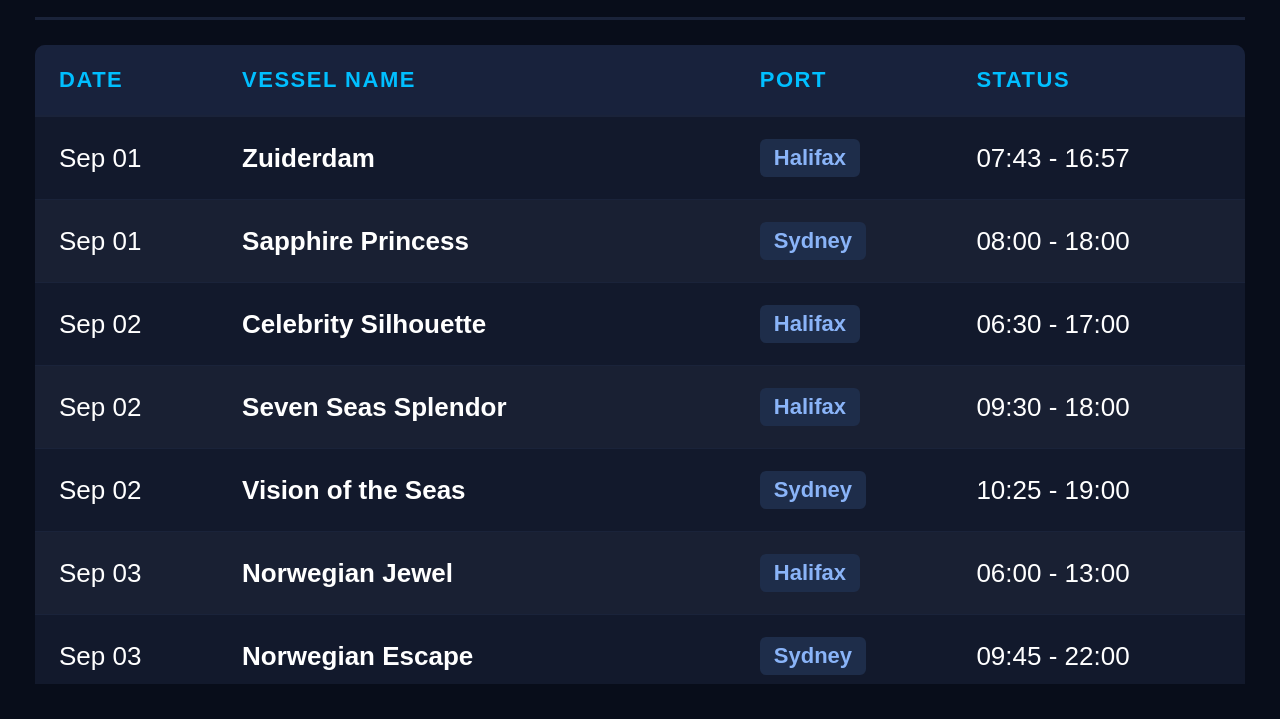
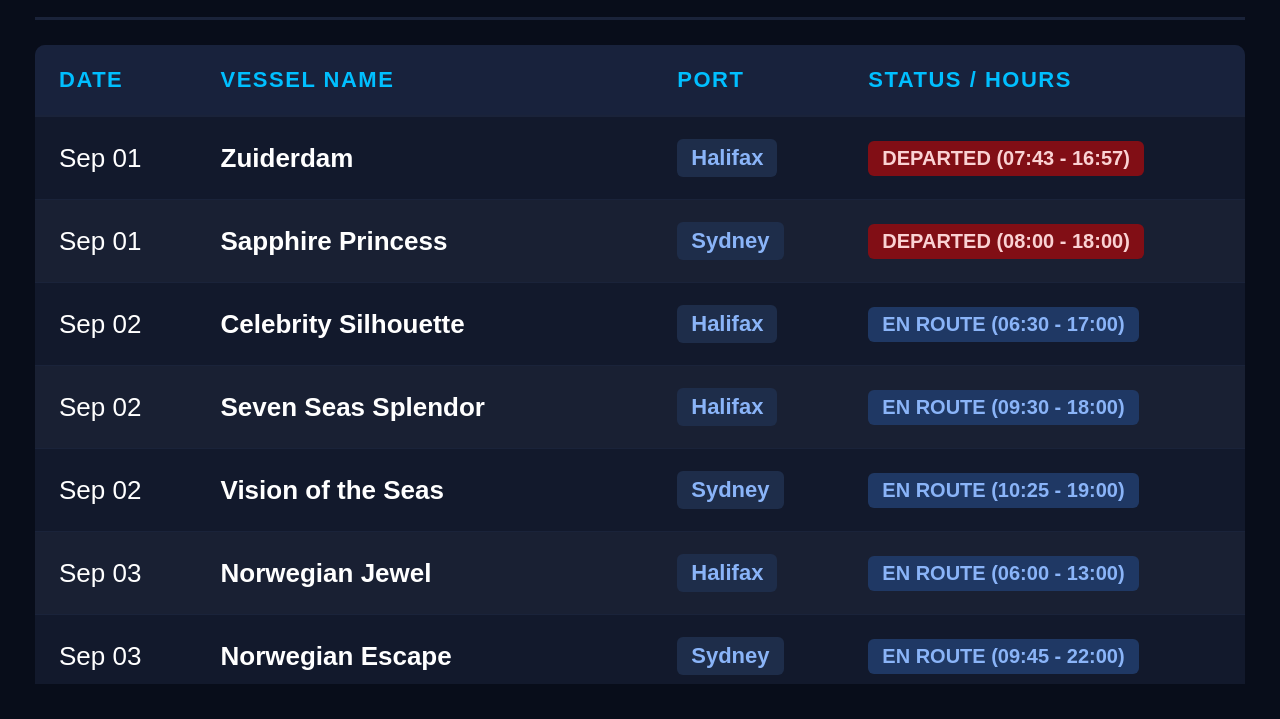
Before and after one commit to mainline123/halifax-sydney-cruise, a plain HTML site: page index.html in a window 1280 px wide. Shown: the part 81-800 px from the top of the page. Drawn offline with Linux system fonts and the light colour scheme.

Commit message:
Implement dynamic status badges for schedule
Added dynamic status badges for cruise arrivals based on time and status.

```diff
--- a/index.html
+++ b/index.html
@@ -81,18 +81,29 @@
       background: #1e2d4a;
       color: #8ab4f8;
     }
+    /* Status Badges */
+    .status-badge {
+      display: inline-block;
+      padding: 6px 14px;
+      border-radius: 6px;
+      font-size: 20px;
+      font-weight: bold;
+      text-transform: uppercase;
+    }
+    .status-inport { background: #137333; color: #ceead6; }
+    .status-enroute { background: #1f3864; color: #8ab4f8; }
+    .status-departed { background: #810e15; color: #fad2d3; }
+    .status-time { background: #202124; color: #bdc1c6; }
   </style>
 </head>
 <body>
 
   <div class="screen">
-    <!-- Header with Title and Live Date/Time -->
     <div class="header">
       <h1>Nova Scotia Cruise Arrivals</h1>
       <div id="live-datetime" class="datetime">Loading...</div>
     </div>
 
-    <!-- Main Schedule Table (Takes up the rest of the screen) -->
     <div class="table-container">
       <table>
         <thead>
@@ -100,7 +111,7 @@
             <th>Date</th>
             <th>Vessel Name</th>
             <th>Port</th>
-            <th>Status</th>
+            <th>Status / Hours</th>
           </tr>
         </thead>
         <tbody id="schedule-body">
@@ -111,7 +122,6 @@
   </div>
 
   <script>
-    // Live Clock Function
     function updateClock() {
       const now = new Date();
       const optionsDate = { weekday: 'short', month: 'short', day: 'numeric' };
@@ -122,7 +132,60 @@
     setInterval(updateClock, 1000);
     updateClock();
 
-    // Schedule Loader
+    function parseTime(timeStr) {
+      const parts = timeStr.split(':');
+      return parseInt(parts[0], 10) * 60 + parseInt(parts[1], 10);
+    }
+
+    function getDynamicStatus(itemDateStr, statusStr) {
+      // Basic check for time range format like "08:00 - 18:00"
+      if (!statusStr.includes('-')) {
+        return `<span class="status-badge status-time">${statusStr}</span>`;
+      }
+
+      const times = statusStr.split('-').map(t => t.trim());
+      if (times.length !== 2 || !times[0].includes(':') || !times[1].includes(':')) {
+        return `<span class="status-badge status-time">${statusStr}</span>`;
+      }
+
+      const now = new Date();
+      // Map "Sep 02" etc to current year comparison
+      const itemDate = new Date(`${itemDateStr} 2026`);
+
+      // Zero out times for date-only comparison
+      const todayDate = new Date(now.getFullYear(), now.getMonth(), now.getDate());
+      const targetDate = new Date(itemDate.getFullYear(), itemDate.getMonth(), itemDate.getDate());
+
+      const currentTimeMins = now.getHours() * 60 + now.getMinutes();
+      const arrivalMins = parseTime(times[0]);
+      const departureMins = parseTime(times[1]);
+
+      let badgeClass = "status-time";
+      let label = statusStr;
+
+      if (targetDate > todayDate) {
+        badgeClass = "status-enroute";
+        label = `En Route (${statusStr})`;
+      } else if (targetDate < todayDate) {
+        badgeClass = "status-departed";
+        label = `Departed (${statusStr})`;
+      } else {
+        // Today
+        if (currentTimeMins < arrivalMins) {
+          badgeClass = "status-enroute";
+          label = `En Route (${statusStr})`;
+        } else if (currentTimeMins >= arrivalMins && currentTimeMins <= departureMins) {
+          badgeClass = "status-inport";
+          label = `In Port (${statusStr})`;
+        } else {
+          badgeClass = "status-departed";
+          label = `Departed (${statusStr})`;
+        }
+      }
+
+      return `<span class="status-badge ${badgeClass}">${label}</span>`;
+    }
+
     async function loadSchedule() {
       const jsonUrl = './cruise_schedule.json';
 
@@ -140,11 +203,12 @@
 
         let rowsHTML = '';
         data.forEach(item => {
+          const formattedStatus = getDynamicStatus(item.date, item.status);
           rowsHTML += `<tr>
             <td>${item.date}</td>
             <td><strong>${item.ship}</strong></td>
             <td><span class="port-badge">${item.port}</span></td>
-            <td>${item.status}</td>
+            <td>${formattedStatus}</td>
           </tr>`;
         });
 
@@ -157,7 +221,7 @@
             <td>Today</td>
             <td><strong>Check Front Desk</strong></td>
             <td><span class="port-badge">Halifax</span></td>
-            <td>In Port</td>
+            <td><span class="status-badge status-inport">In Port</span></td>
           </tr>`;
       }
     }
```
